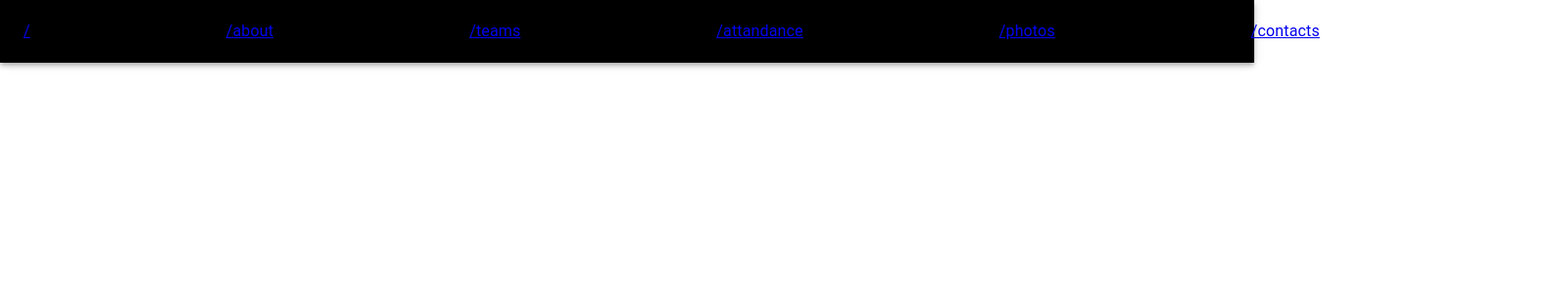
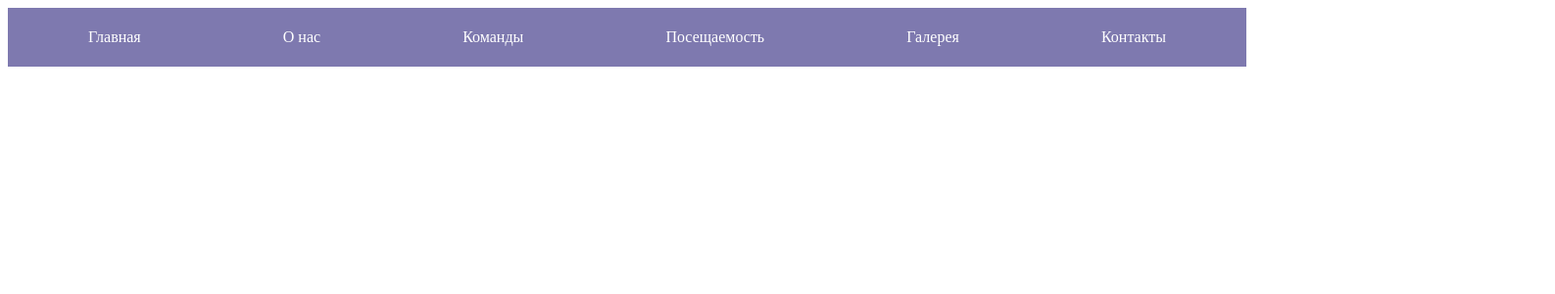
Before and after one commit to Erased-sh/signal-nest, a Next.js app in the folder front/: page / in a window 1280 px wide. Shown: the top 300 px of the page at 98% size, 1587 px wide, since content can reach past the window. Built offline with nearby package versions, Linux system fonts and the light colour scheme.

Commit message:
navigation_bar added

```diff
--- /dev/null
+++ b/front/src/app/components/test_components/navigation_bar.tsx
@@ -0,0 +1,47 @@
+import * as React from 'react';
+import { current_routes } from '@/app/utils';
+import styles from "./styles.module.css"
+import Link from 'next/link';
+
+export default function NabigationBar() {
+    const routes = current_routes;
+
+    return (
+        <div className={styles.navbar}>
+            <div className={styles.container}>
+                <div className='navigatioin_item'>
+                <Link className={styles.link} href={routes.main_page}>
+                    <h3 className={styles.nav_text}>Главная</h3>
+                </Link>
+                </div>
+                <div className={styles.item}>
+                <Link className={styles.link} href={routes.about}>
+                    <h3 className={styles.nav_text}>О нас</h3>
+                </Link>
+                </div>
+
+                <div className={styles.item}>
+                <Link className={styles.link} href={routes.teams}>
+                    <h3 className={styles.nav_text}>Команды</h3>
+                </Link>
+                </div>
+
+                <div className={styles.item}>
+                <Link className={styles.link} href={routes.attandance}>
+                    <h3 className={styles.nav_text}>Посещаемость</h3>
+                </Link>
+                </div>
+                <div className={styles.item}>
+                <Link className={styles.link} href={routes.photos}>
+                    <h3 className={styles.nav_text}>Галерея</h3>
+                </Link>
+                </div>
+                <div className={styles.item}>
+                <Link className={styles.link} href={routes.contacts}>
+                    <h3 className={styles.nav_text}>Контакты</h3>
+                </Link>
+                </div>
+            </div>
+        </div>
+    )
+}
--- /dev/null
+++ b/front/src/app/components/test_components/styles.module.css
@@ -0,0 +1,39 @@
+.container {
+    /* width: 100%;
+    background: blue; */
+    max-width: 1100px;
+    margin: 0 auto;
+    padding: 0 15px;
+    display: flex;
+    justify-content: space-between;
+    align-items: center;
+    height: 100%;
+}
+
+.item {
+    /* margin: 15px;
+    padding: 15px; */
+    font-size: 16px;
+    font-weight: 400;
+    color: #2f234f;
+    text-decoration: none;
+}
+
+.navbar {
+    height: 60px;
+    background: #7E79AF;
+    position: relative;
+}
+
+.link {
+    text-decoration: none;
+}
+
+.nav_text {
+    color: #FFF;
+    font-family: Nunito;
+    font-size: 16px;
+    font-style: normal;
+    font-weight: 500;
+    line-height: normal;
+}
--- a/front/src/app/page.tsx
+++ b/front/src/app/page.tsx
@@ -3,12 +3,14 @@
 
 import Navbar from "./components/navbar";
 import { PhotoSlider } from "./components/slider";
-
+import NavigationBar from "./components/test_components/navigation_bar"
 
 export default function Home() {
   return (
-   <div><Navbar/>
-   <PhotoSlider/>
+   <div>
+    <NavigationBar></NavigationBar>
+    {/* <Navbar/> */}
+   {/* <PhotoSlider/> */}
    </div>
 
   )
--- a/front/src/app/utils.ts
+++ b/front/src/app/utils.ts
@@ -1,4 +1,4 @@
-interface IRoutes{
+export interface IRoutes{
     main_page:string,
     about:string,
     teams:string,
```
